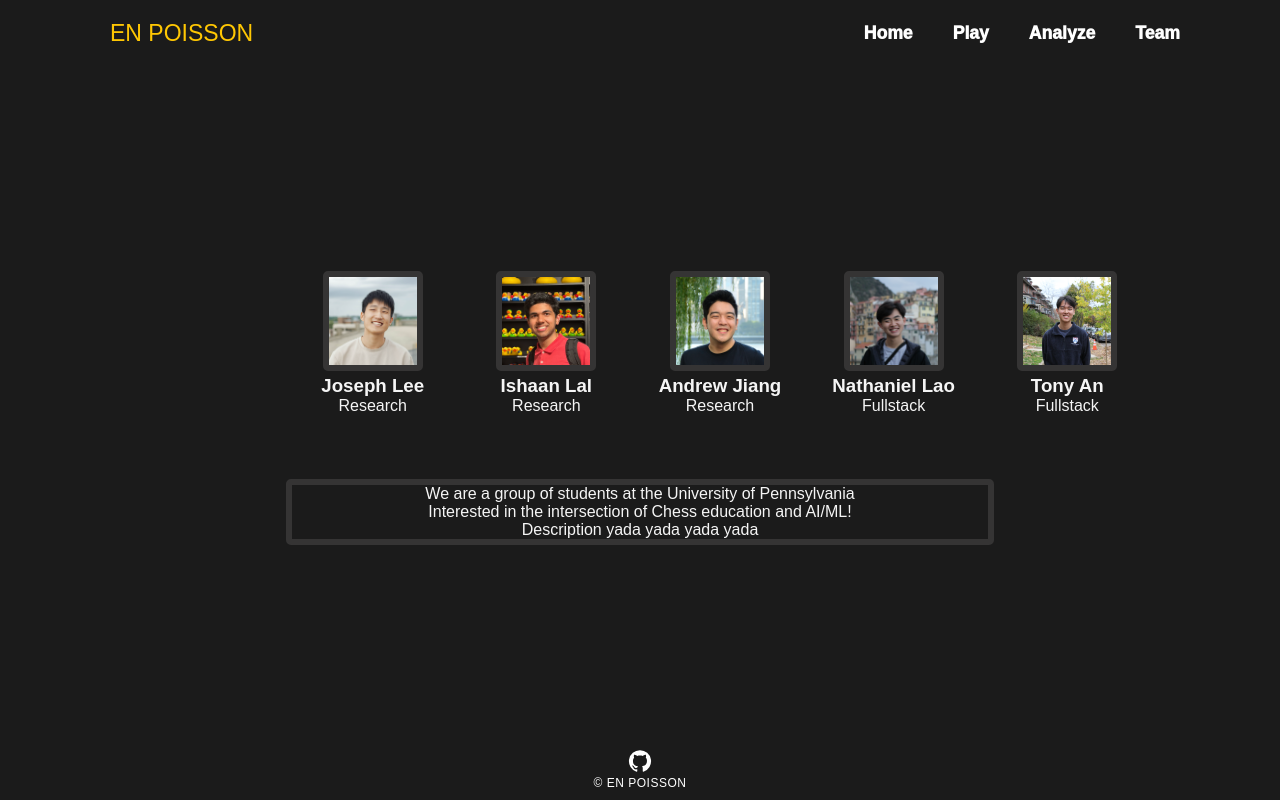
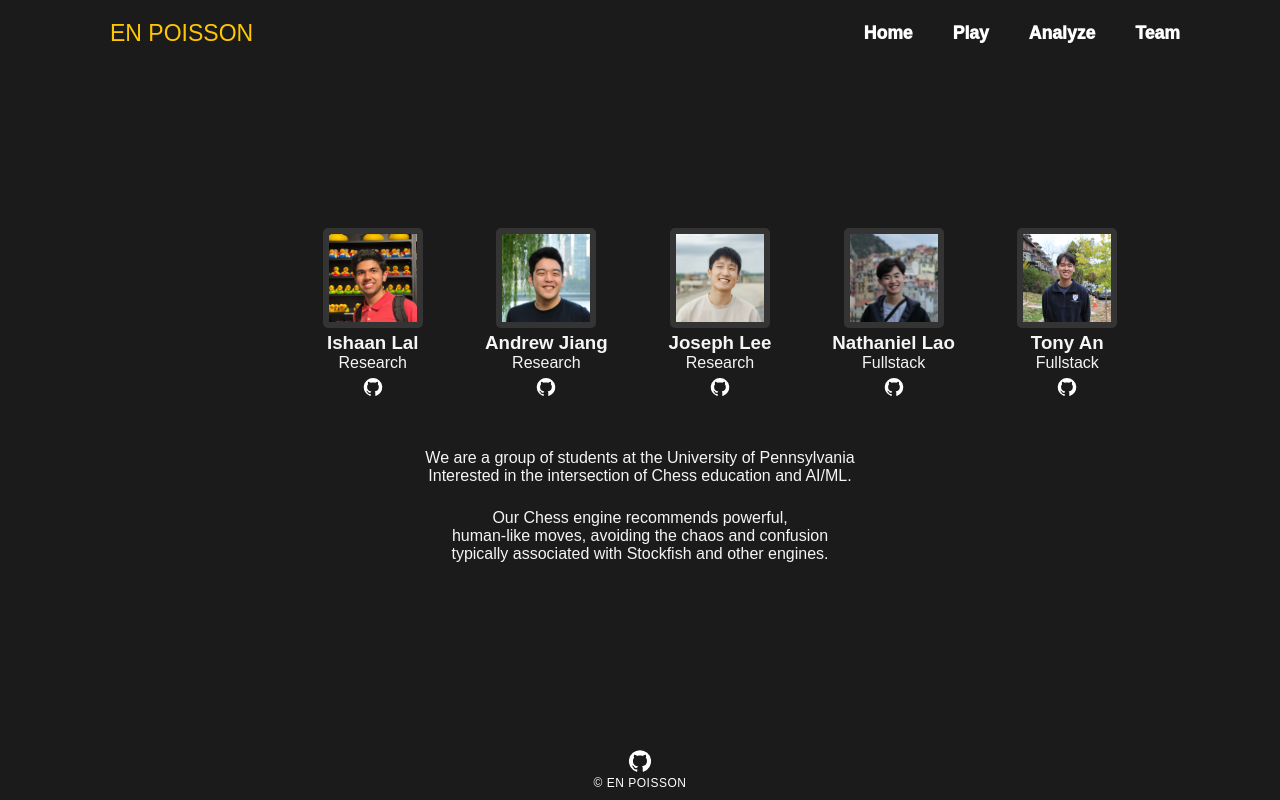
Before and after one commit to tonyjongyoonan/enpoisson, a React (Create React App) app in the folder frontend/: page /team in a window 1280 px wide. Built offline with nearby package versions, Linux system fonts and the light colour scheme; no server answers; a web font is replaced by a local one.

Commit message:
team page is prettified, still needs review

```diff
--- a/frontend/src/pages/Team.css
+++ b/frontend/src/pages/Team.css
@@ -1,6 +1,7 @@
 .team-container {
     display: flex;
     justify-content: space-evenly;
+    margin-top: -1.6rem;
 }
 
 .groupmate-card {
@@ -17,13 +18,14 @@
     border-radius: 5px;
 }
 
-.groupmate-card .description {
-    margin-top: 1rem;
+
+.groupmate-card .github {
+    margin-top: 0.3rem;
+    width: 20px;
+    height: 20px;
 }
 
 .team-description {
-    margin-top: 3rem;
+    margin-top: 2rem;
     text-align: center;
-    border: 6px solid #353434;
-    border-radius: 5px;
 }
--- a/frontend/src/pages/Team.js
+++ b/frontend/src/pages/Team.js
@@ -5,36 +5,39 @@ import ishaan from '../assets/ishaan.png';
 import andrew from '../assets/andrew.png';
 import nate from '../assets/nate.png';
 import tony from '../assets/tony.png';
+import GitHubIcon from '@mui/icons-material/GitHub';
 
 const Team = () => {
     const groupmates = [
         {
-            name: 'Joseph Lee',
-            image: joe,
-            description: 'Research',
-        },
-        {
             name: 'Ishaan Lal',
             image: ishaan,
             description: 'Research',
+            github: 'https://github.com/ishlal'
         },
         {
             name: 'Andrew Jiang',
             image: andrew,
             description: 'Research',
-
+            github: 'https://github.com/aJayz54'
+        },
+        {
+            name: 'Joseph Lee',
+            image: joe,
+            description: 'Research',
+            github: 'https://github.com/jiosephlee'
         },
         {
             name: 'Nathaniel Lao',
             image: nate,
             description: 'Fullstack',
-
+            github: 'https://github.com/nlao1'
         },
         {
             name: 'Tony An',
             image: tony,
             description: 'Fullstack',
-
+            github: 'https://github.com/tonyjongyoonan'
         }
     ];
 
@@ -46,13 +49,19 @@ const Team = () => {
                         <img src={groupmate.image} alt={groupmate.name} style={{ width: '100px', height: '100px' }} />
                         <h3>{groupmate.name}</h3>
                         <p>{groupmate.description}</p>
+                        <a href={groupmate.github} target="_blank" rel="noopener noreferrer">
+                            <GitHubIcon className="github" sx={{ color: "white" }} />
+                        </a>
                     </div>
                 ))}
             </div>
             <div className="team-description">
                 <p>We are a group of students at the University of Pennsylvania</p>
-                <p>Interested in the intersection of Chess education and AI/ML!</p>
-                <p>Description yada yada yada yada</p>
+                <p>Interested in the intersection of Chess education and AI/ML.</p>
+                <p style={{ marginBottom: '1.5rem' }}></p>
+                <p>Our Chess engine recommends powerful,</p>
+                <p>human-like moves, avoiding the chaos and confusion</p>
+                <p>typically associated with Stockfish and other engines.</p>
             </div>
         </div>
     );
```
